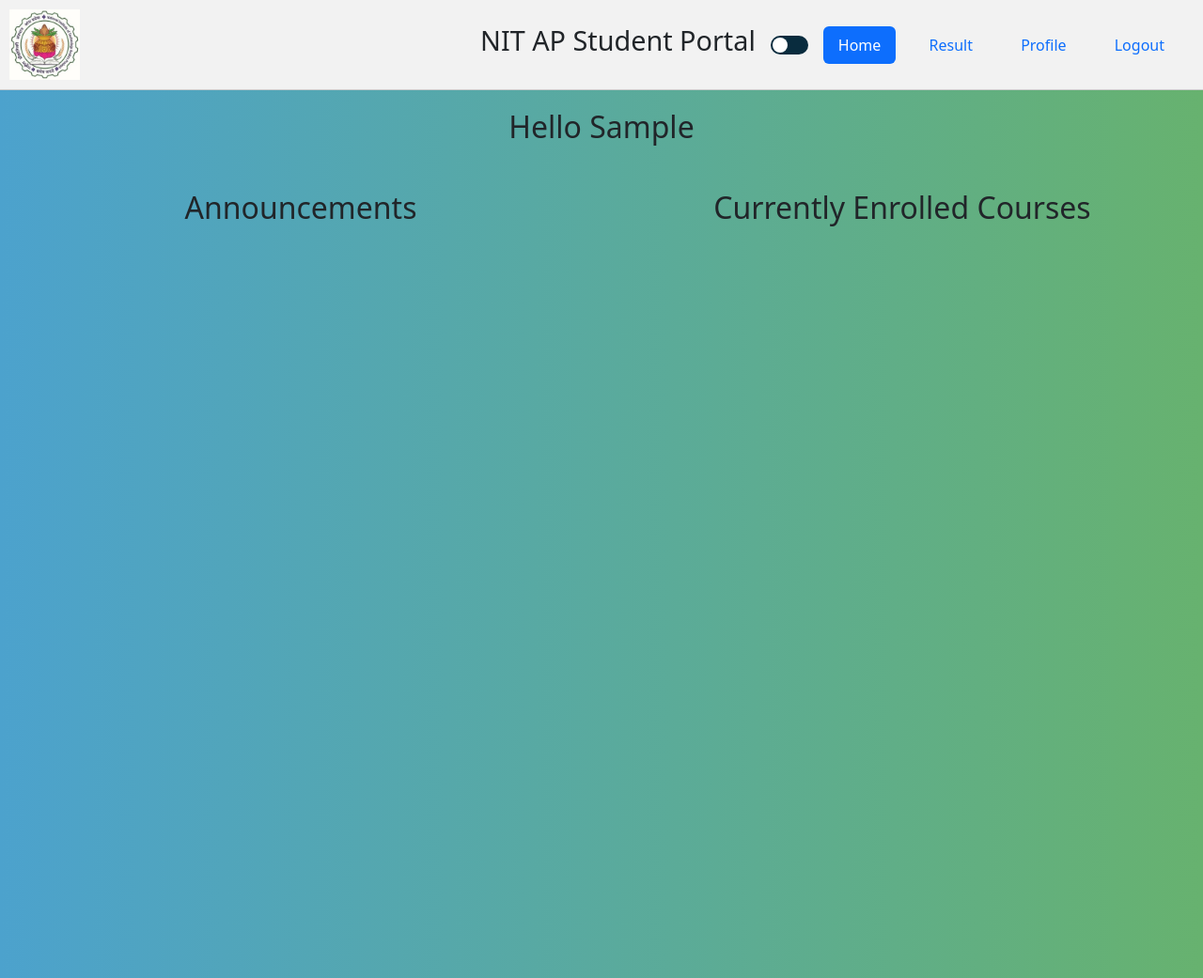
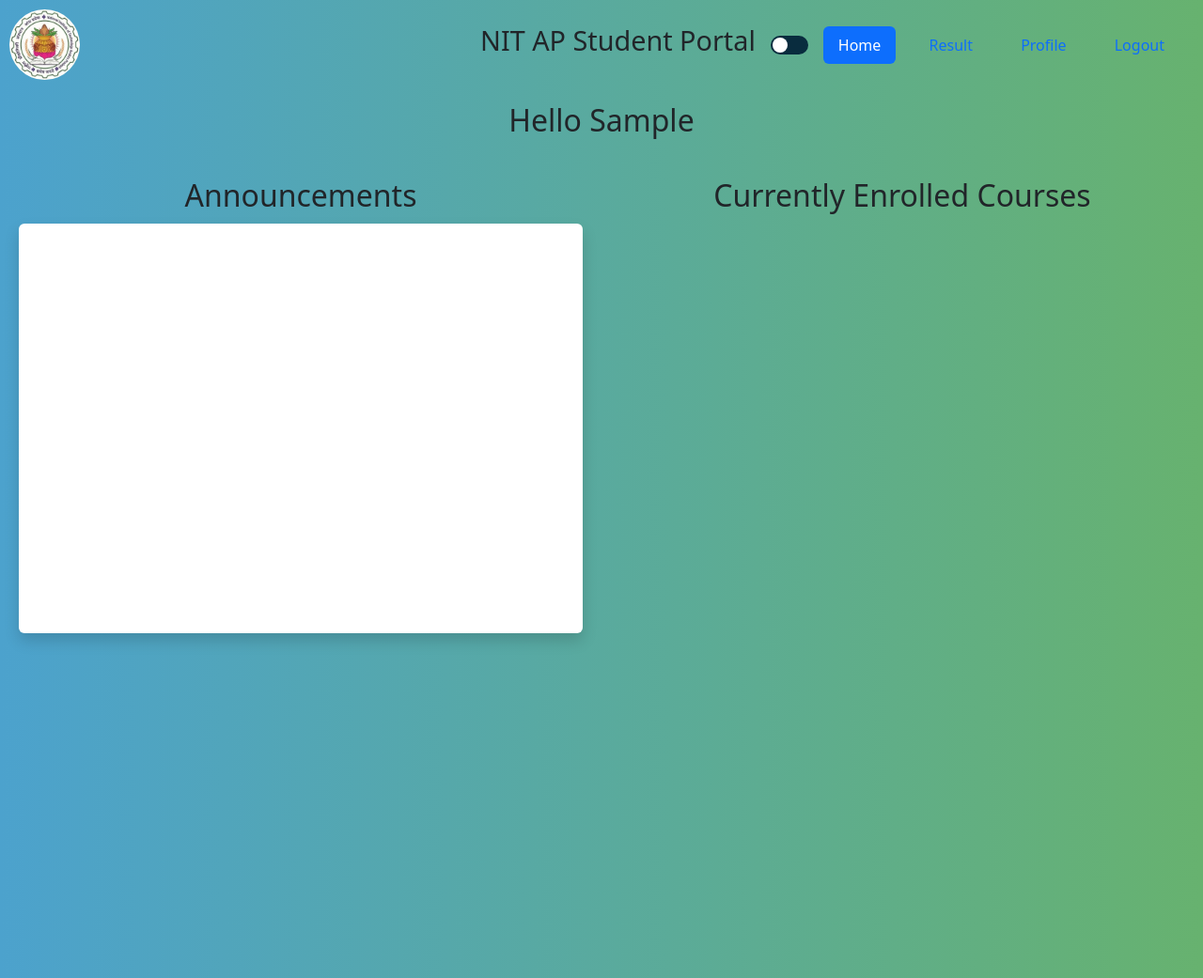
Before and after one commit to revanth-eranki/epics-project, a Django app: page / in a window 1280 px wide. Shown: the top 1041 px of the page at 94% size. Run offline with Django 5.2, Linux system fonts and the light colour scheme; the visitor is signed in with stand-in values (Sample User, id 1); data that the repository does not hold is empty.

Commit message:
modifed css,functionalities

```diff
--- a/epics/settings.py
+++ b/epics/settings.py
@@ -137,5 +137,5 @@
 EMAIL_BACKEND = 'django.core.mail.backends.console.EmailBackend'
 EMAIL_HOST_PORT = 25
 EMAIL_USE_TLS = True
-EMAIL_HOST_USER = 'seventhhokagedattebayo@gmail.com'
-EMAIL_HOST_PASSWORD = 'uchihaSasuke4'
+EMAIL_HOST_USER = 'revantheranki2005@gmail.com'
+EMAIL_HOST_PASSWORD = 'revanth05'
--- a/practice/static/style.css
+++ b/practice/static/style.css
@@ -1,24 +1,28 @@
 body {
-  background: #67B26F;  /* fallback for old browsers */
-  background: -webkit-linear-gradient(to right, #4ca2cd, #67B26F);  /* Chrome 10-25, Safari 5.1-6 */
-  background: linear-gradient(to right, #4ca2cd, #67B26F); /* W3C, IE 10+/ Edge, Firefox 16+, Chrome 26+, Opera 12+, Safari 7+ */
-  padding: 0;
+  background: #67B26F;
+  background: linear-gradient(to right, #4ca2cd, #67B26F);
+  /* background: linear-gradient(120deg, #a1c4fd 0%, #c2e9fb 100%);  */
+  /* background-color: #4158D0;*/
+  /* background-image: linear-gradient(0deg, rgb(24, 156, 177) 0%, #C850C0 35%, #FFCC70 100%);  */
+  /* background: linear-gradient( 46deg, #E9F1FA, #00ABE4, #FFFFFF); */
   margin: 0;
   font-family: 'Lato', sans-serif;
   color: #000;
   height: 100vh;
   display: flex;
   flex-direction: column;
+  /* background-image: url('bgimg.avif');
+  background-size: cover;
+  background-position: center;
+  background-repeat: no-repeat;  */
 }
 
 header {
   display: flex;
   justify-content: space-between;
   align-items: center;
-  background-color: #f2f2f2;
+  background-color: transparent;
   padding: 10px;
-  border-bottom: 1px solid #ccc;
-
 }
 
 .header-logo {
@@ -30,6 +34,7 @@
   width: 75px;
   height: 75px;
   object-fit: cover;
+  border-radius: 50%;
 }
 
 .header-title {
@@ -131,7 +136,7 @@
 
 .name {
   text-align: center;
-  padding: 20px;
+  padding: 14px;
 }
 
 .actual-content {
@@ -141,7 +146,7 @@
 }
 
 .announcements, .courses {
-  flex: 1;
+  flex: 2;
   background-color: transparent;
   padding: 20px;
 }
@@ -151,29 +156,74 @@
   text-align: center;
 }
 
+.announcements-content {
+  overflow: hidden;
+  text-align: center;
+}
+
+.announcements-content marquee {
+  display: block;
+  font-size: 16px;
+  line-height: 1.5;
+}
+
+.announcements-content li {
+  list-style-type: none;
+  margin-bottom: 20px; /* Adjust as needed */
+}
+
+.announcements-content li a {
+  text-decoration: none;
+  color: #333; /* Adjust color as needed */
+  display: block;
+  padding: 10px;
+  border-radius: 5px;
+  transition: background-color 0.3s ease;
+}
+
+.announcements-content li a:hover {
+  background-color: #f0f0f0; /* Adjust hover background color as needed */
+}
+
+.announcements-content li img {
+  margin-left: 5px;
+  vertical-align: middle;
+}
+
+
 .course-list {
   margin: 0;
   padding: 0;
   list-style: none;
+  text-align: center;
+
+}
+
+.course-list ul{
+  display: flex;
+  flex-direction: column;
+  justify-content: center;
+  align-items: center;
 
 }
 
 .course-list li {
   margin-bottom: 10px;
-
-  display: flex;
-  justify-content: space-between;
-  align-items: center;
+  list-style-type: none;
+  padding: 10px auto;
 }
-.course-list li button{
-  width: 100%;
+.course-list li button {
+  width: 80%;
   height: 50px;
+  font-size: 24px;
+  text-transform: uppercase;
   border-radius: 15px;
-
+}
+.course-list-a{
+  text-decoration: none;
 }
 .course-list li button:hover{
   transform: scale(1.02);
+  background-color:   #d0e3f0;
+  transition: .5s all ease;
 }
-
-
-/* Customize colors, fonts, layout, and styling as desired */
--- a/practice/templates/base-login-register.html
+++ b/practice/templates/base-login-register.html
@@ -7,6 +7,7 @@
     <meta name="viewport" content="width=device-width, initial-scale=1.0" />
     <title>Login Webpage !</title>
     <link rel="stylesheet" type="text/css" href="{% static 'style-login.css' %}">
+
     <link href="https://cdn.jsdelivr.net/npm/bootstrap@5.3.2/dist/css/bootstrap.min.css" rel="stylesheet" integrity="sha384-T3c6CoIi6uLrA9TneNEoa7RxnatzjcDSCmG1MXxSR1GAsXEV/Dwwykc2MPK8M2HN" crossorigin="anonymous">
   </head>
   <body>
@@ -38,7 +39,7 @@
     </div>
     </div>
     <footer>
-      Copyright © 2024 - All rights Reserved - Designed by Studnet
+      Copyright © 2024 - All rights Reserved
     </footer>
     <!-- <script type="text/javascript" src="js/main.js"></script> -->
   </body>
--- a/practice/templates/index.html
+++ b/practice/templates/index.html
@@ -17,13 +17,21 @@
             <div class="actual-content">
                 <div class="announcements">
                     <h2>Announcements</h2>
+                    <div class="announcements-content shadow p-3 mb-5 bg-white rounded">
+                        <marquee onmouseover="this.stop();" onmouseout="this.start();" direction="up" scrolldelay="150">
+                            <li class="list-group-item list-group-item-action list-group-item-dark"><a href="#" target="_blank">Mera Pehla Vote - Desh Ke Liye campaign ></a></li>
+                            <li class="list-group-item list-group-item-action list-group-item-light"><a href="#" target="_blank">Applications invited from interested candidates for the post of Senior Research Fellow (SRF) to work for the project “National Centre for Development of Advanced Materials and Manufacturing Processes for Clean Coal Technologies" </a></li>
+                            <li class="list-group-item list-group-item-action list-group-item-dark"><a href="#" target="_blank">Ideathon 2024 -NIT Andhra Pradesh by I&amp;E Cell and IIC </a></li>
+                            <li class="list-group-item list-group-item-action list-group-item-light">The open Ph.D. viva-voce examination of Mrs. KANDIPATI RAJANI, Roll No. PP051901, Part-time Research Scholar in the Department of Electrical Engineering under the guidance of Dr. Tejavathu Ramesh, is scheduled on 15.03.2024 (i.e. Friday) at 10.30 AM in the Department of Electrical Engineering, SRK Academic Complex</li>
+                        </marquee>
+                    </div>
                 </div>
 
                 <div class="courses">
                     <h2>Currently Enrolled Courses</h2>
                     <ul class="course-list">
                         {% for o in objects %}
-                        <li><button>{{ o.course_name }}</button></li>
+                        <li><button><a class="course-list-a" href="{% static 'dsa.png' %}" target="_blank">{{ o.course_name }}</a></button></li>
                         {% endfor %}
                     </ul>
                 </div>
--- a/practice/templates/login.html
+++ b/practice/templates/login.html
@@ -7,7 +7,7 @@
 
 {% block fields %}
 <img class="avator" src="{% static 'avator.svg' %}" />
-<h2>Howdy, Join us</h2>
+<h3 class="greeting">Howdy, Welcome back</h3>
 <!-- <div class="input-div" one>
   <div class="i">
     <i class="fas fa-user"></i>
@@ -42,7 +42,7 @@
   </div>
 </div>
 {% endfor %}
-<a href="{% url 'password-reset' %}">Forgot password ?</a>
-<a href="{% url 'register' %}">New User? Register here</a>
+<a class="login-links"  href="{% url 'password-reset' %}">Forgot password ?</a>
+<a class="login-links" href="{% url 'register' %}">New User? Register here</a>
 <button type="submit" class="btn btn-primary mb-2">Login</button>
 {% endblock %}
--- a/practice/templates/sem.html
+++ b/practice/templates/sem.html
@@ -2,6 +2,7 @@
 {% load static %}
 {% block title %}
 <title>Student Dashboard</title>
+<link rel="stylesheet" type="text/css" href="{% static 'style.css' %}">
 <link rel="stylesheet" type="text/css" href="{% static 'style-sem.css' %}">
 <link href="https://cdn.jsdelivr.net/npm/bootstrap@5.3.3/dist/css/bootstrap.min.css" rel="stylesheet" integrity="sha384-QWTKZyjpPEjISv5WaRU9OFeRpok6YctnYmDr5pNlyT2bRjXh0JMhjY6hW+ALEwIH" crossorigin="anonymous">
 {% endblock %}
```
Also changed, not shown: practice/static/style-login.css (+13 -4 lines), practice/static/style-profile.css (+3 -11 lines), practice/static/style-result.css (+7 -30 lines), practice/templates/profile.html (+4 -3 lines), practice/templates/register.html (+2 -56 lines), practice/templates/result.html (+52 -22 lines), practice/static/dsa.png (added).
